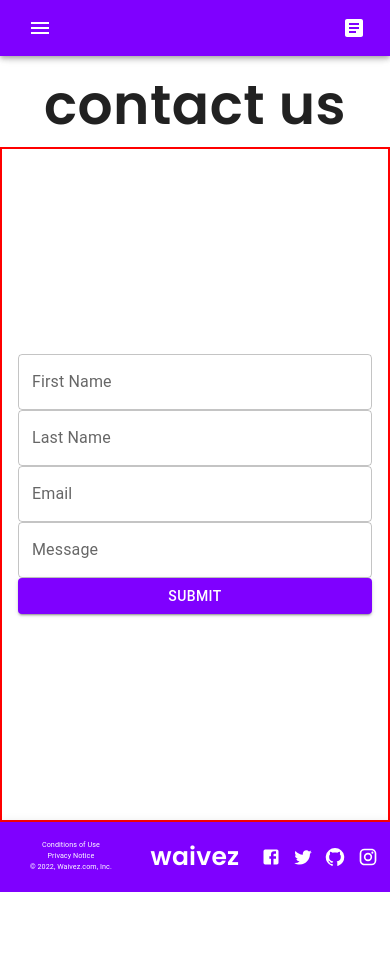
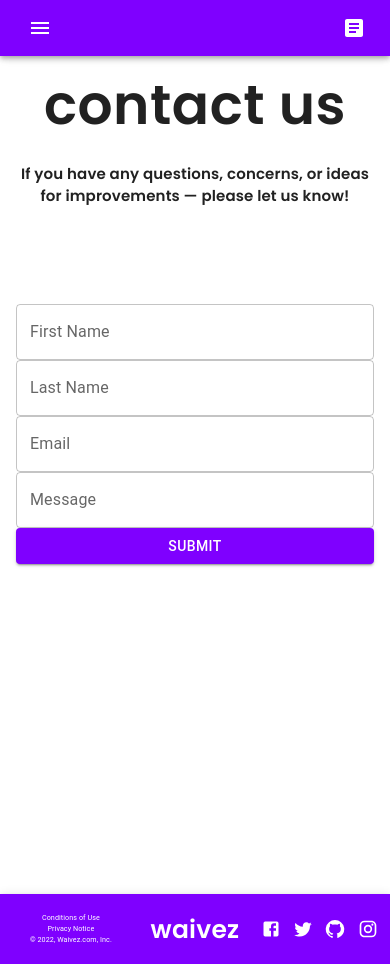
Before and after one commit to loganbahr/waivez, a Next.js app: page /contact in a window 390 px wide. Before the commit the page ends 892 px from the top, so only its background shows below. Built offline with nearby package versions, Linux system fonts and the light colour scheme; a web font is replaced by a local one.

Commit message:
minor refactoring and contact page mobile formatting
Took 29 minutes

```diff
--- a/components/Contact Page/FormikForm.js
+++ b/components/Contact Page/FormikForm.js
@@ -74,7 +74,7 @@ const FormikForm = () => {
                 <TextField
                     multiline
                     fullWidth
-                    maxRows={5}
+                    maxRows={8}
                     id="message"
                     name="message"
                     label="Message"
--- /dev/null
+++ b/components/PageSubtitleText.js
@@ -0,0 +1,20 @@
+import React from 'react';
+import {Typography} from "@mui/material";
+
+const PageSubtitleText = ({content}) => {
+    return (
+        <Typography sx={{
+            fontFamily: 'Poppins, sans-serif',
+            fontSize: {xs: 15, sm: 22, md: 26, lg: 33, xl: 38},
+            lineHeight: 1.5,
+            textAlign: 'center',
+            my: 2,
+            backgroundColor: 'white'
+        }}>
+            {/* eslint-disable-next-line react/no-unescaped-entities */}
+            {content}
+        </Typography>
+    );
+};
+
+export default PageSubtitleText;
--- a/pages/contact/index.js
+++ b/pages/contact/index.js
@@ -4,6 +4,7 @@ import Head from "next/head";
 import {Box, Container} from "@mui/material";
 import PageTitleText from "../../components/PageTitleText";
 import FormikForm from "../../components/Contact Page/FormikForm";
+import PageSubtitleText from "../../components/PageSubtitleText";
 
 
 const ContactPage = () => {
@@ -16,6 +17,7 @@ const ContactPage = () => {
                            display: 'flex',
                            alignItems: 'center',
                            flexDirection: 'column',
+                           textAlign: 'center',
                        }}>
                 <Head>
                     <title>
@@ -24,17 +26,20 @@ const ContactPage = () => {
                     <meta/>
                 </Head>
                 <PageTitleText content='contact us'/>
+                <PageSubtitleText
+                    content={'If you have any questions, concerns, or ideas for improvements — please let us know!'}/>
             </Container>
 
 
             <Container maxWidth='xl'
                        sx={{
                            display: 'flex',
-                           border: '2px solid red',
-                           height: '80vh',
+                           // border: '2px solid red',
+                           height: {xs: '70vh', sm: '65vh', md: '70vh', lg: '90vh'},
                            width: 'auto',
                            justifyContent: 'center',
-                           alignItems: 'center',
+                           alignItems: 'start',
+                           mt: 10,
                        }}>
                 <FormikForm/>
             </Container>
--- a/pages/index.js
+++ b/pages/index.js
@@ -63,7 +63,7 @@ const HomePage = () => {
                     largeFontColor={'primary'}
                     largeTextTop={'Valuable metrics about your customers.'}
                     contentColor={'primary'}
-                    contentText={'Get to know your customers, understand your demographic: where they come from, and when they will be back.'}
+                    contentText={'Get to know your customers, understand your demographic — where they come from, and when they\'ll be back.'}
                 />
             </Container>
         </Box>
```
Also changed, not shown: pages/pricing/index.js (+4 -12 lines).
